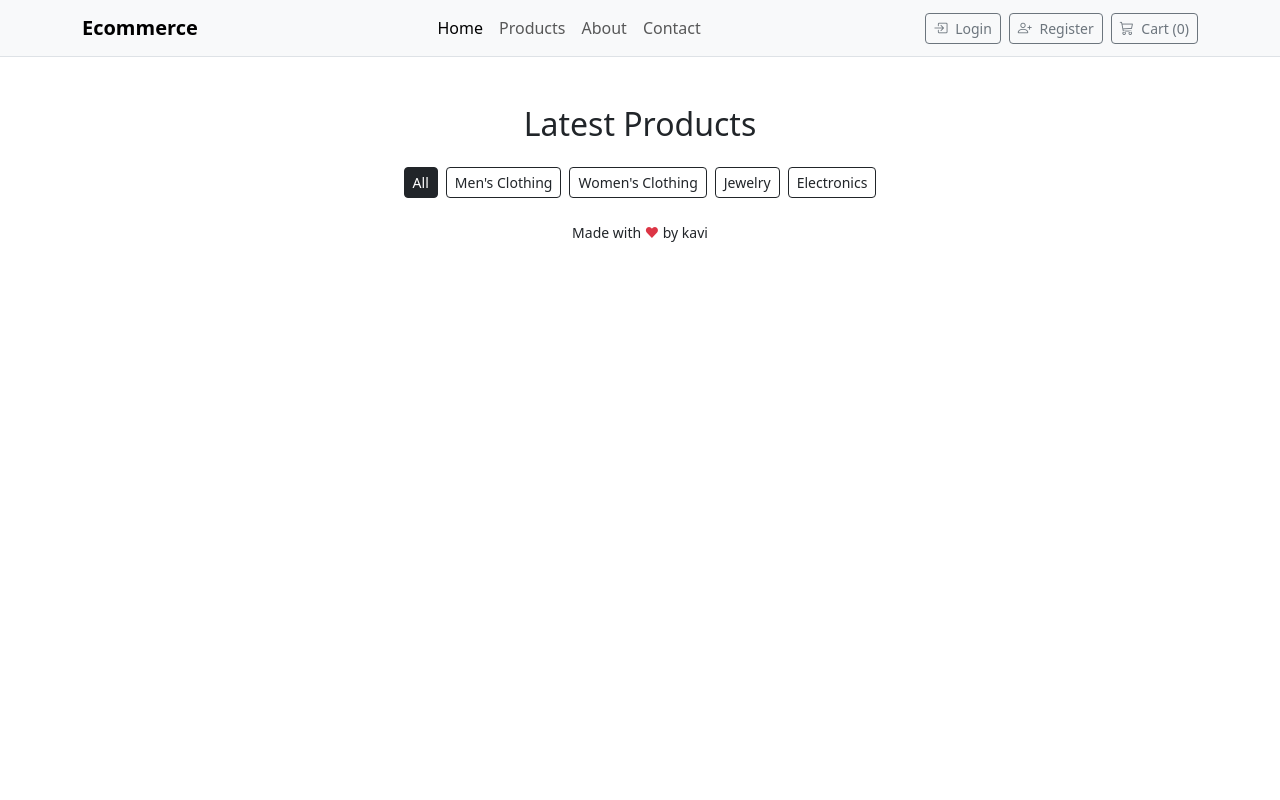
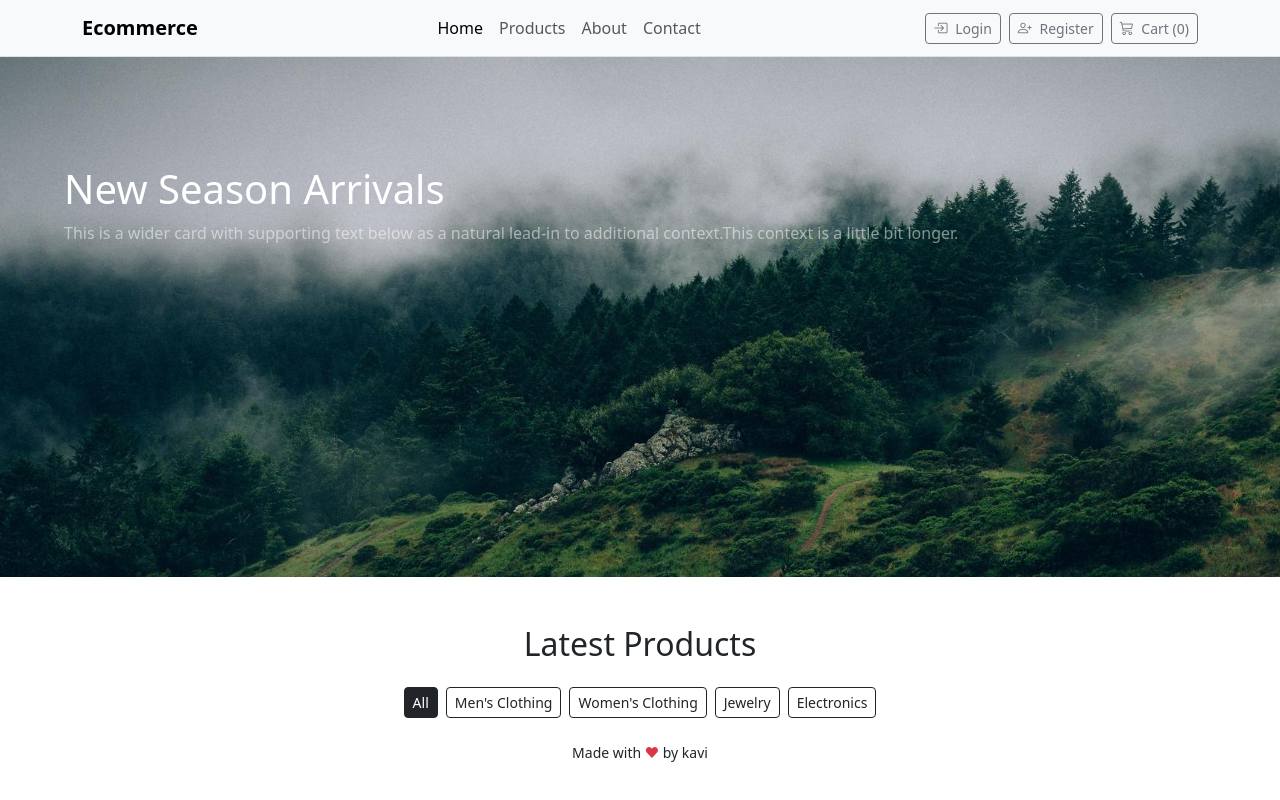
Before and after one commit to Kaviyarasan009/E-commerce-project, a plain HTML site: page index.html in a window 1280 px wide. Drawn offline with nearby package versions, Linux system fonts and the light colour scheme; no server answers.

Commit message:
adding text to banner

```diff
--- a/index.html
+++ b/index.html
@@ -46,7 +46,16 @@
   </nav>
 
   <!-- Banner -->
-
+  <header class="banner">
+    <img src="images/main.png.jpg" class="w-100 banner-img" alt="Banner" />
+    <div class="banner-caption">
+      <h1 class="display-6 text-white">New Season Arrivals</h1>
+      <p class="text-white-50">
+        This is a wider card with supporting text below as a natural lead‑in to additional context.This context is a
+        little bit longer.
+      </p>
+    </div>
+  </header>
 
   <!-- Latest Products -->
   <main class="py-5">
```
